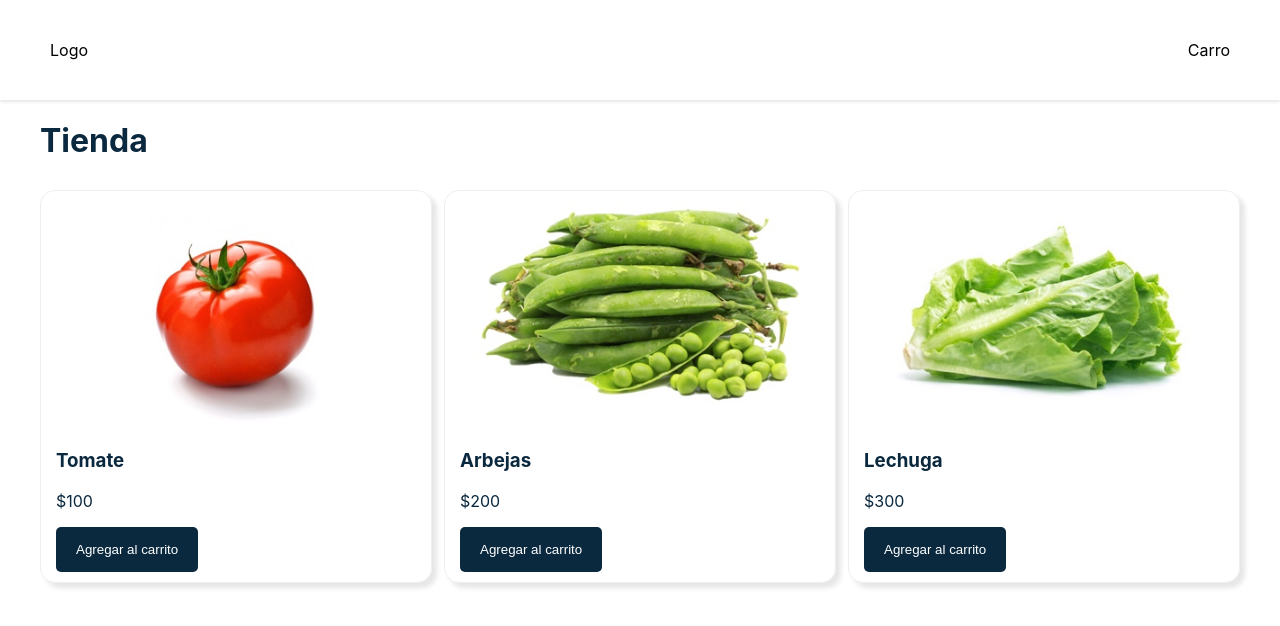
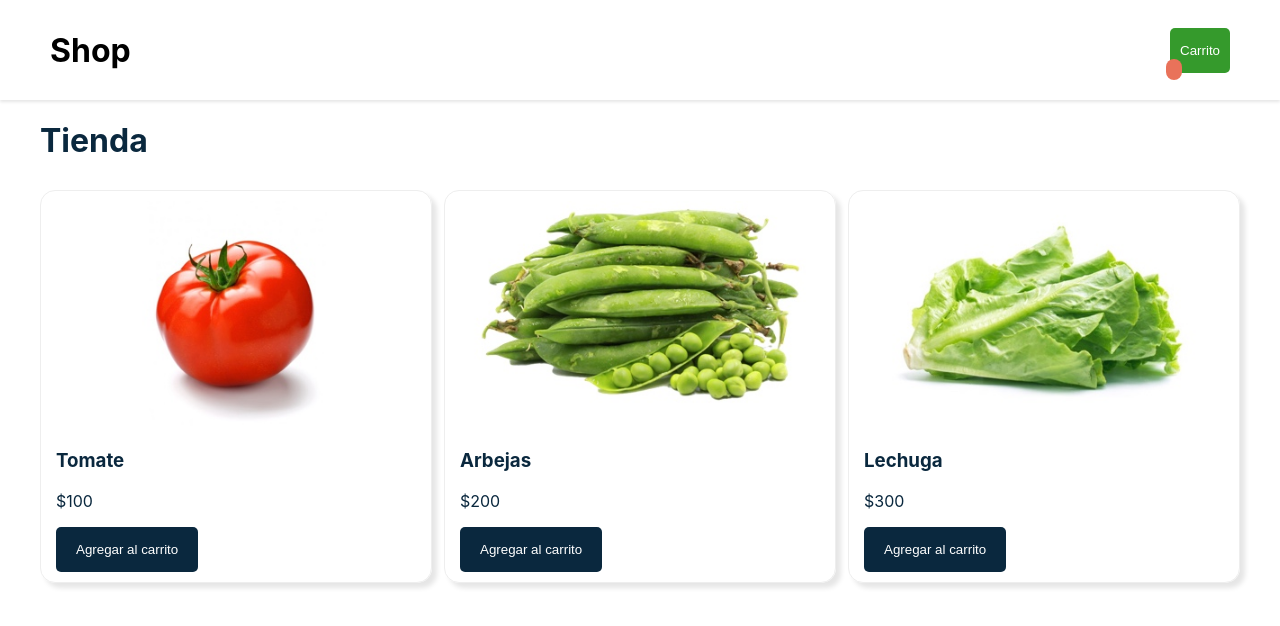
Before and after one commit to TonySauceda/react-carrito-de-compras, a React (Create React App) app: page / in a window 1280 px wide. Shown: the top 626 px of the page. Built offline with nearby package versions, Linux system fonts and the light colour scheme.

Commit message:
Agregar logo y carrito

```diff
--- /dev/null
+++ b/src/components/BubbleAlert.js
@@ -0,0 +1,29 @@
+import { Component } from 'react'
+
+const styles = {
+	bubbleAlert: {
+		backgroundColor: '#E9725A',
+		borderRadius: '15px',
+		padding: '2px 8px',
+		color: '#fff',
+		fontSize: '0.9rem',
+		width: '20px',
+	},
+}
+
+class BubbleAlert extends Component {
+	getNumber(number) {
+		if (!number) {
+			return ''
+		}
+
+		return number > 9 ? '9+' : number
+	}
+
+	render() {
+		const { value } = this.props
+		return <span style={styles.bubbleAlert}>{this.getNumber(value)}</span>
+	}
+}
+
+export default BubbleAlert
--- /dev/null
+++ b/src/components/Cart.js
@@ -0,0 +1,34 @@
+import { Component } from 'react'
+import Button from './Button'
+import BubbleAlert from './BubbleAlert'
+
+const styles = {
+	button: {
+		backgroundColor: '#359A2C',
+		color: '#fff',
+		padding: '15px 10px',
+		border: 'none',
+		borderRadius: '5px',
+		cursor: 'pointer',
+	},
+	bubble: {
+		position: 'relative',
+		left: 12,
+		top: 20,
+	},
+}
+
+class Cart extends Component {
+	render() {
+		return (
+			<div>
+				<span style={styles.bubble}>
+					<BubbleAlert value="" />
+				</span>
+				<Button style={styles.button}>Carrito</Button>
+			</div>
+		)
+	}
+}
+
+export default Cart
--- /dev/null
+++ b/src/components/Logo.js
@@ -0,0 +1,16 @@
+import { Component } from 'react'
+
+const styles = {
+	logo: {
+		fontWeight: 'bold',
+		fontSize: '2rem',
+	},
+}
+
+class Logo extends Component {
+	render() {
+		return <div style={styles.logo}>Shop</div>
+	}
+}
+
+export default Logo
--- a/src/components/NavBar.js
+++ b/src/components/NavBar.js
@@ -1,4 +1,6 @@
 import { Component } from 'react'
+import Logo from './Logo'
+import Cart from './Cart'
 
 const styles = {
 	navBar: {
@@ -17,8 +19,8 @@ class NavBar extends Component {
 	render() {
 		return (
 			<nav style={styles.navBar}>
-				<p>Logo</p>
-				<p>Carro</p>
+				<Logo />
+				<Cart />
 			</nav>
 		)
 	}
```
